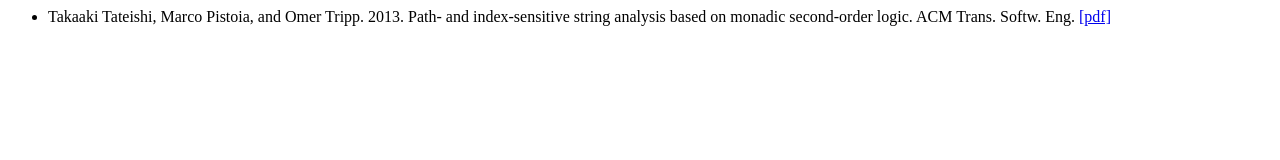
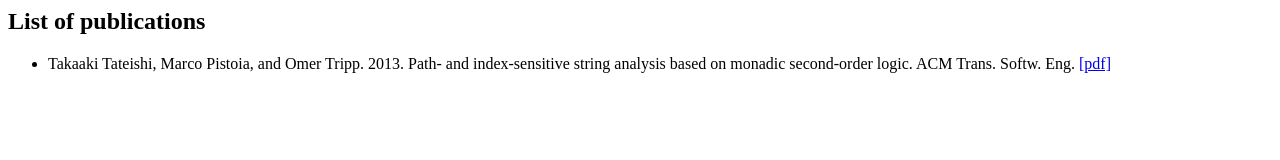
Before and after one commit to anitha181992/Static_analysis, a plain HTML site: page publications.html in a window 1280 px wide. Drawn offline with Linux system fonts and the light colour scheme.

Commit message:
Update publications.html

```diff
--- a/publications.html
+++ b/publications.html
@@ -6,6 +6,7 @@
   </head>
   <body>
   <p>
+    <h2>List of publications</h2>
    <ul>
       <li>Takaaki Tateishi, Marco Pistoia, and Omer Tripp. 2013. Path- and index-sensitive string analysis based on monadic second-order logic. ACM Trans. Softw. Eng.&nbsp;<a href="Publications/(1)Path_index_sensitive_stringanalysis.pdf">[pdf]</a></li>
     </ul>
```
